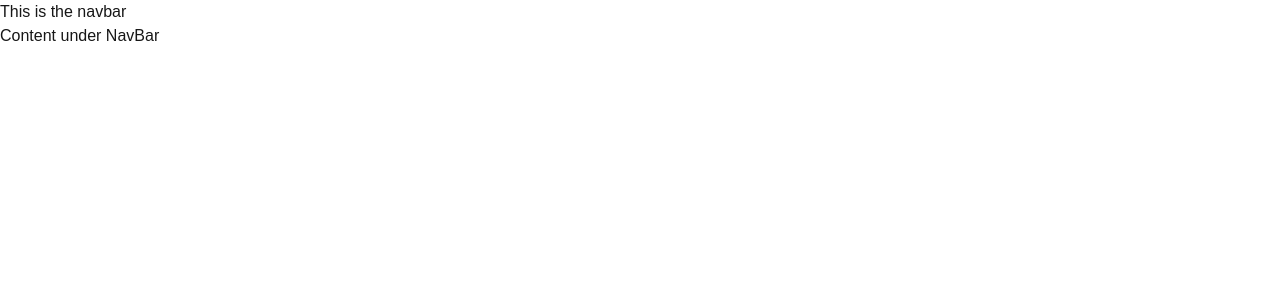
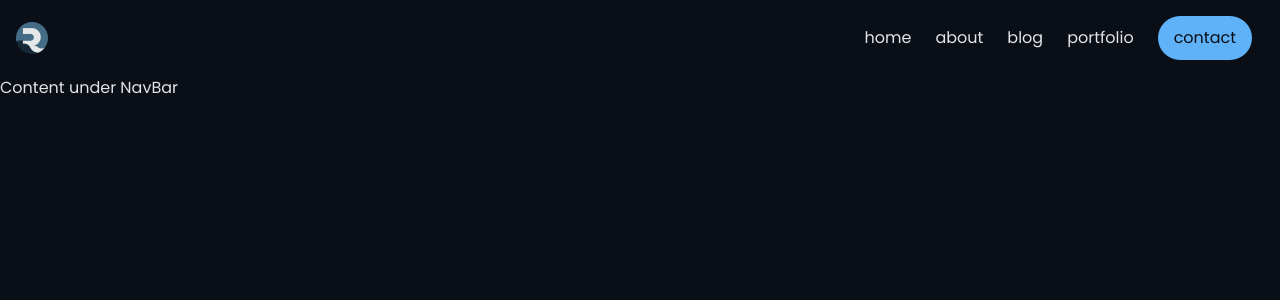
Before and after one commit to robeeds/robeeds.dev.old, a Next.js app: page / in a window 1280 px wide. Shown: the top 300 px of the page. Built offline with nearby package versions, Linux system fonts and the light colour scheme.

Commit message:
Setup Navbar layout

```diff
--- a/src/app/layout.tsx
+++ b/src/app/layout.tsx
@@ -1,5 +1,6 @@
 import type { Metadata } from "next";
 import "@/app/ui/globals.css"
+import NavBar from "./ui/navbar";
 
 export const metadata: Metadata = {
   title: "RobeeDS | Full Stack Developer",
@@ -14,8 +15,9 @@ export default function RootLayout({
   return (
     <html lang="en">
       <body
-        className={`antialiased`}
+        className={`antialiased font-poppins bg-black text-dimWhite`}
       >
+        <NavBar />
         {children}
       </body>
     </html>
--- a/src/app/page.tsx
+++ b/src/app/page.tsx
@@ -1,12 +1,8 @@
-import Image from "next/image";
-import Link from "next/link";
 import NavBar from "./ui/navbar";
-import Blog from "./blog/page";
 
 export default function Home() {
   return (
     <div className="">
-      <NavBar />
       Content under NavBar
     </div>
   );
--- a/src/app/ui/navbar.tsx
+++ b/src/app/ui/navbar.tsx
@@ -1,12 +1,28 @@
-import Link from 'next/link';
-// import NavLinks from '@/app/ui/dashboard/nav-links';
-import logo from '@/app/ui/logo.png';
-import { Bars3Icon, XMarkIcon } from '@heroicons/react/24/outline'
+import Image from "next/image"
+import NavLinks from "./navlinks"
+//import { Bars3Icon, XMarkIcon } from '@heroicons/react/24/outline'
 
 export default function NavBar() {
+
     return (
-        <div>
-            This is the navbar
+        //This is the navbar
+        <div className="flex flex-row items-center justify-between py-4 px-4">
+
+            {/* Logo */}
+            <div className="">
+                <Image
+                    src="/images/logo.png"
+                    width={32}
+                    height={32}
+                    alt="RobeeDS Logo"
+                />
+            </div>
+
+
+            {/* Move this to the right */}
+            <div className="flex flex-row">
+                <NavLinks />
+            </div>
         </div>
     )
 }
--- /dev/null
+++ b/src/app/ui/navlinks.tsx
@@ -0,0 +1,49 @@
+'use client'
+
+import { useState } from "react";
+import Link from "next/link";
+import { usePathname } from "next/navigation";
+
+const navLinks = [
+    {
+        name: 'home',
+        href: '/',
+    },
+    {
+        name: 'about',
+        href: '#about',
+    },
+    {
+        name: 'blog',
+        href: '/blog',
+    },
+    {
+        name: 'portfolio',
+        href: '#portfolio',
+    },
+    {
+        name: 'contact',
+        href: '#contact',
+    },
+];
+
+export default function NavLinks() {
+    const pathname = usePathname();
+    const [toggle, setToggle] = useState(false);
+
+    return (
+        <div className="flex flex-row items-center">
+          {navLinks.map((link, index) => {
+            return(
+                <Link
+                    key={link.name}
+                    href={link.href}
+                    className={`px-3`}
+                >
+                    <p className={`${index === navLinks.length - 1 ? 'bg-blue text-black px-4 p-2.5 rounded-full': ''}`}>{link.name}</p>
+                </Link>
+            );
+          })}
+        </div>
+    )
+}
```
